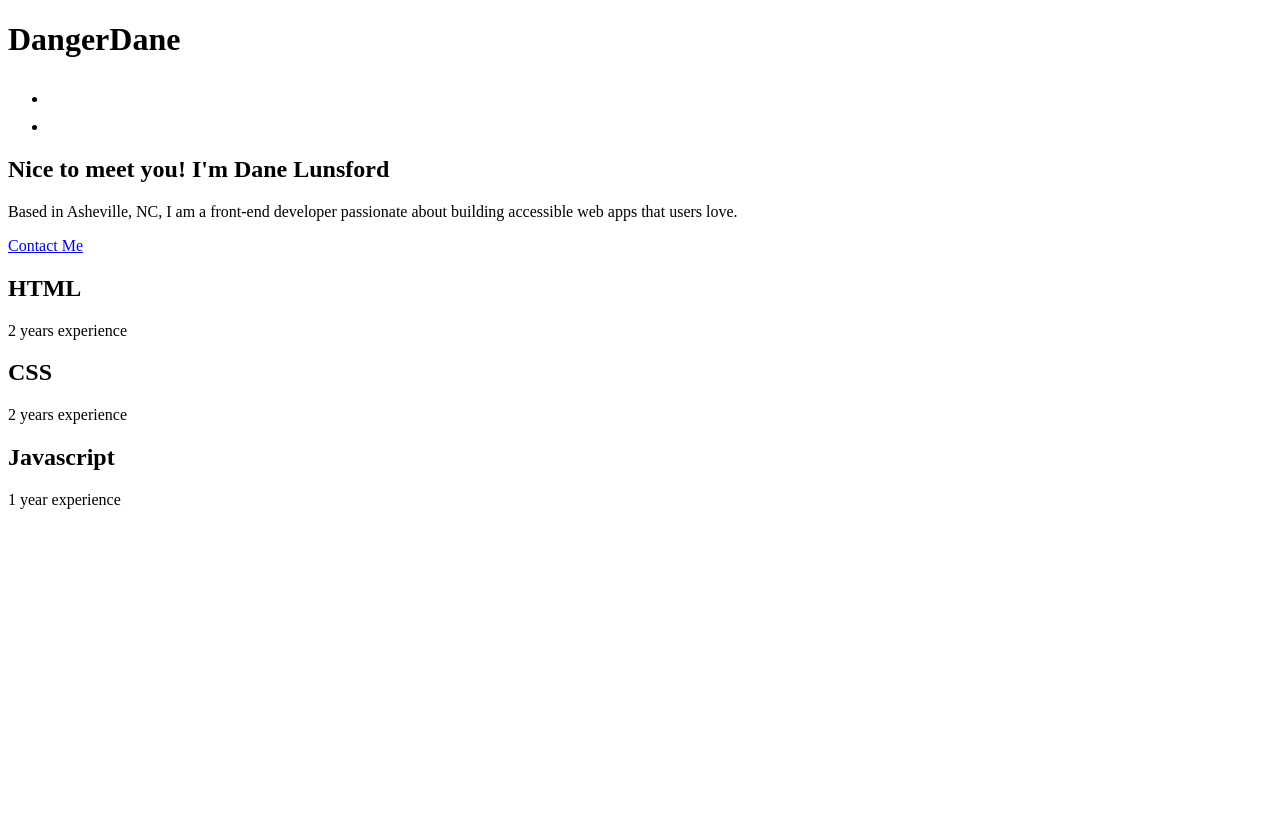
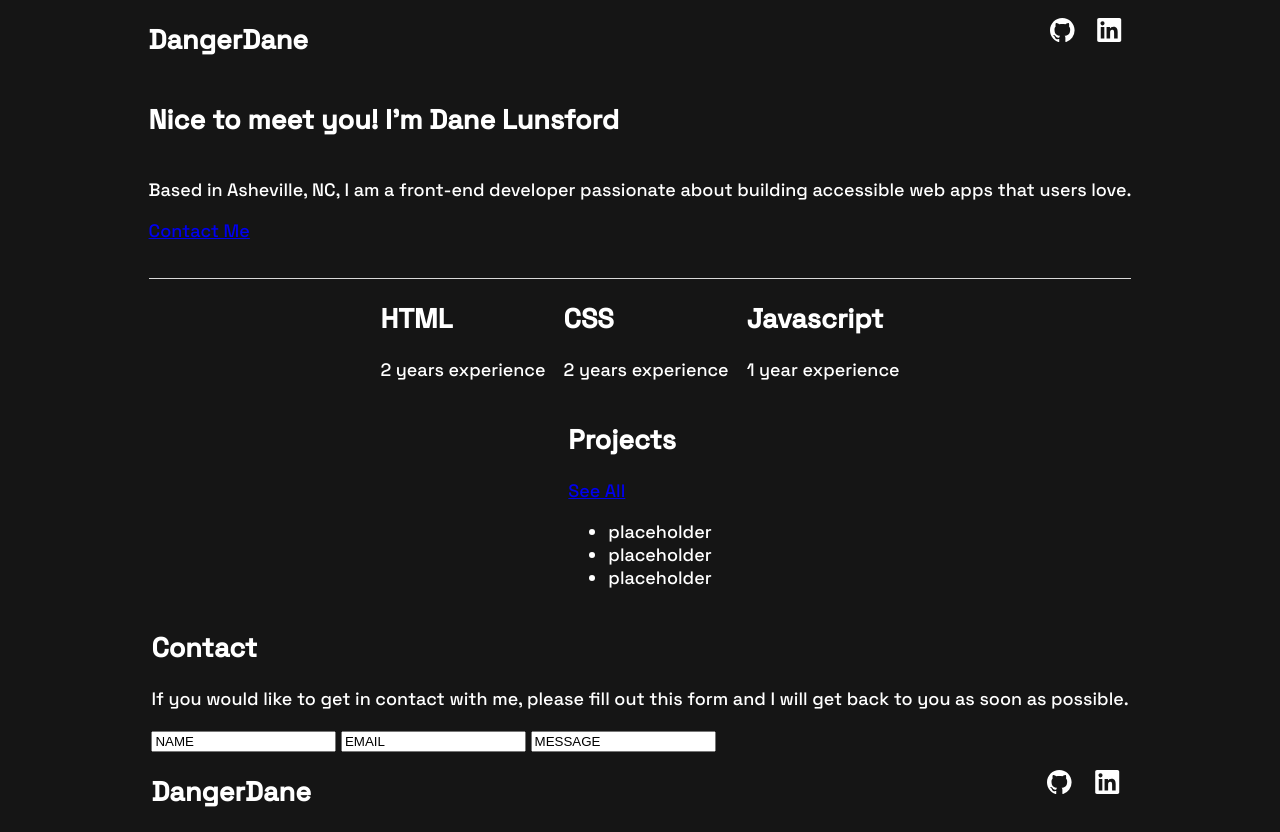
Before and after one commit to dane9640/single-page-portfolio, a plain HTML site: page index.html in a window 1280 px wide. Before the commit the page ends 800 px from the top, so only its background shows below. Drawn offline with Linux system fonts and the light colour scheme.

Commit message:
onto styling and details
finished enough html to start working on styling and finer details

```diff
--- /dev/null
+++ b/css/style.css
@@ -0,0 +1,69 @@
+@import url('https://fonts.googleapis.com/css2?family=Space+Grotesk:wght@500&display=swap');
+
+:root {
+  --background-dark: #151515;
+  --background-light: #242424;
+  --cta: #4ee1a0;
+  --off-white: #d9d9d9;
+}
+
+* {
+  box-sizing: border-box;
+}
+
+html {
+  font: 18px 'Space Grotesk', sans-serif;
+}
+
+body {
+  background-color: var(--background-dark);
+  color: #fff;
+  /* text-align: center; */
+  margin: 0;
+  width: 100vw;
+}
+
+#content-wrapper {
+  display: flex;
+  flex-flow: column;
+  justify-content: space-evenly;
+  align-items: center;
+  margin: auto;
+  width: 95%;
+}
+
+/********** Header and Nav **********/
+
+/***** Header *****/
+header {
+  border-bottom: 1px solid var(--off-white);
+  display: grid;
+  padding-bottom: 2rem;
+}
+
+
+/***** Nav *****/
+nav {
+  display: flex;
+  justify-content: space-between;
+}
+
+nav ul {
+  list-style: none;
+}
+
+nav ul li {
+  display: inline;
+  margin: 0 .5rem;
+}
+
+/********** Main **********/
+
+main {
+  display: flex;
+  justify-content: space-around;
+}
+
+.expCard {
+  padding: 0 .5rem;
+}
--- a/index.html
+++ b/index.html
@@ -4,13 +4,14 @@
   <head>
     <meta charset="utf-8">
     <title>Danger Dane Dev</title>
-    <link rel="stylesheet" href="portfolio-style.css">
+    <link rel="stylesheet" href="css/style.css">
   </head>
 
   <body>
+    <div id="content-wrapper">
       <header role="banner">
+        <nav role="navigation">
           <h1>DangerDane</h1>
-      <nav role="navigation">
           <ul>
             <li><a href="https://www.github.com/dane9640"><img src="images/portfolio/icon-github.svg" alt="Github"></a></li>
             <li><a href="https://www.linkedin.com/in/dane9640/"><img src="images/portfolio/icon-linkedin.svg" alt="LinkedIn"></a></li>
@@ -21,13 +22,45 @@
         <a href="#">Contact Me</a>
       </header>
       <main role="main">
+        <div class="expCard">
           <h2>HTML</h2>
           <p>2 years experience</p>
+        </div>
+        <div class="expCard">
             <h2>CSS</h2>
             <p>2 years experience</p>
+        </div>
+        <div class="expCard">
             <h2>Javascript</h2>
             <p>1 year experience</p>
+        </div>
       </main>
+      <aside role="complementary">
+        <h2>Projects</h2>
+        <a href="#">See All</a>
+        <ul>
+          <li>placeholder</li>
+          <li>placeholder</li>
+          <li>placeholder</li>
+        </ul>
+      </aside>
+      <footer>
+        <h2>Contact</h2>
+        <p>If you would like to get in contact with me, please fill out this form and I will get back to you as soon as possible.</p>
+        <form action="#" method="post">
+          <input type="text" name="name" value="NAME">
+          <input type="text" name="email" value="EMAIL">
+          <input type="text" name="message" value="MESSAGE">
+        </form>
+        <nav role="navigation">
+          <h1>DangerDane</h1>
+          <ul>
+            <li><a href="https://www.github.com/dane9640"><img src="images/portfolio/icon-github.svg" alt="Github"></a></li>
+            <li><a href="https://www.linkedin.com/in/dane9640/"><img src="images/portfolio/icon-linkedin.svg" alt="LinkedIn"></a></li>
+          </ul>
+        </nav>
+      </footer>
+    </div>
   </body>
 
 </html>
```
Also changed, not shown: 1 other file. Lines whose indentation alone changed are shown as unchanged.
